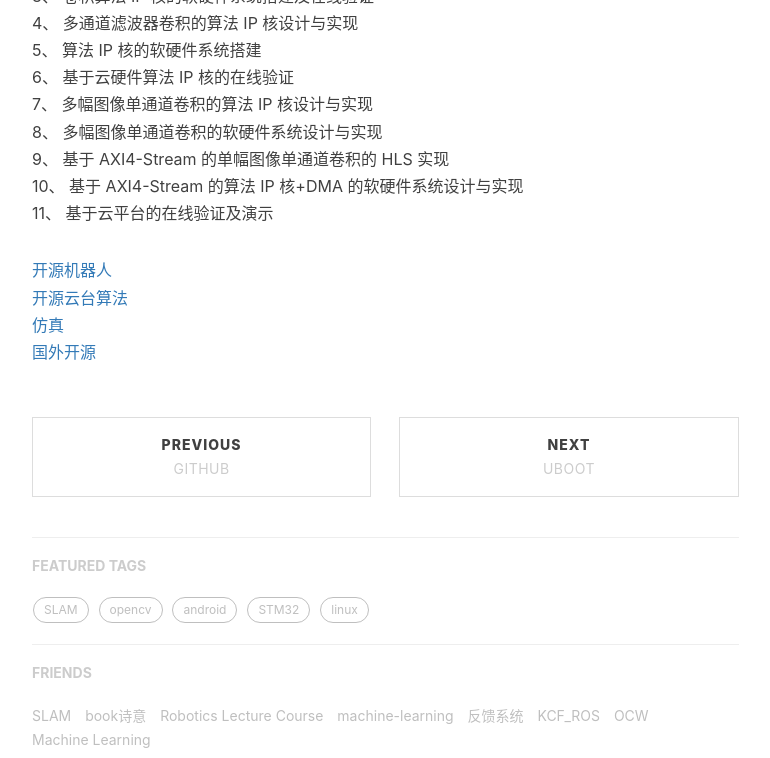
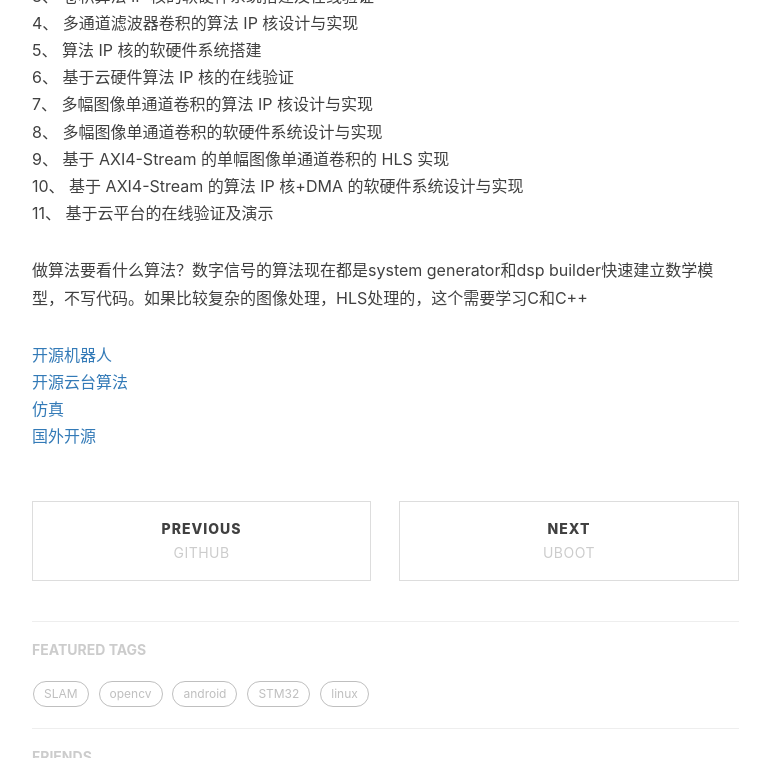
Before and after one commit to gary-robotics/dlward, a Jekyll site: the page built from _posts/2019-08-08-FPGA-2019.markdown, in a window 1280 px wide and 900 px high, scrolled down 785 px, cut to the strip 0-758 px from the top of the window. Shown: the whole strip, without its empty margins (233-1003 px from the left). Built offline with Jekyll 4.4.1, drawn with Linux system fonts in a browser that asks for light colours; nearby versions of some CDN libraries; comment, search, counter and statistics services are not loaded.

Commit message:
Update 2019-08-08-FPGA-2019.markdown

```diff
--- a/_posts/2019-08-08-FPGA-2019.markdown
+++ b/_posts/2019-08-08-FPGA-2019.markdown
@@ -26,6 +26,7 @@ tags:                               #标签
 10、 基于 AXI4-Stream 的算法 IP 核+DMA 的软硬件系统设计与实现
 11、 基于云平台的在线验证及演示
 
+做算法要看什么算法？数字信号的算法现在都是system generator和dsp builder快速建立数学模型，不写代码。如果比较复杂的图像处理，HLS处理的，这个需要学习C和C++
 
 [开源机器人](https://github.com/golaced)
 [开源云台算法](https://github.com/golaced/BLDC)
```
